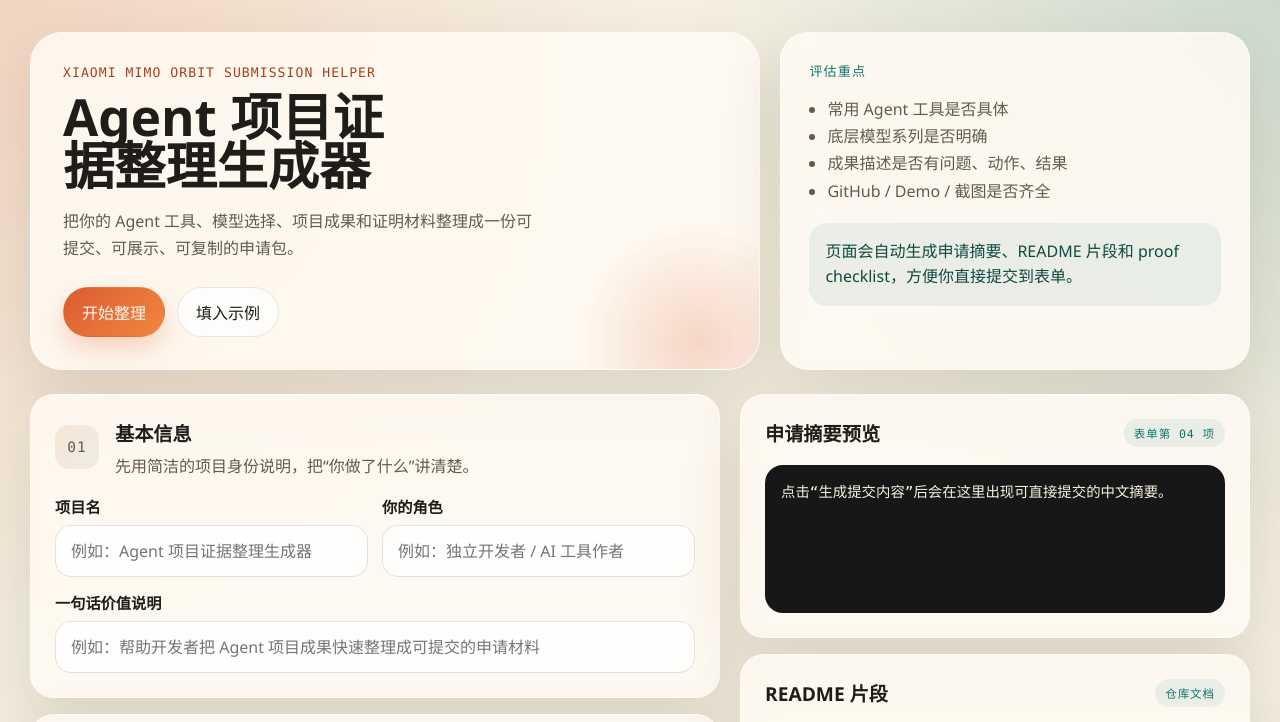
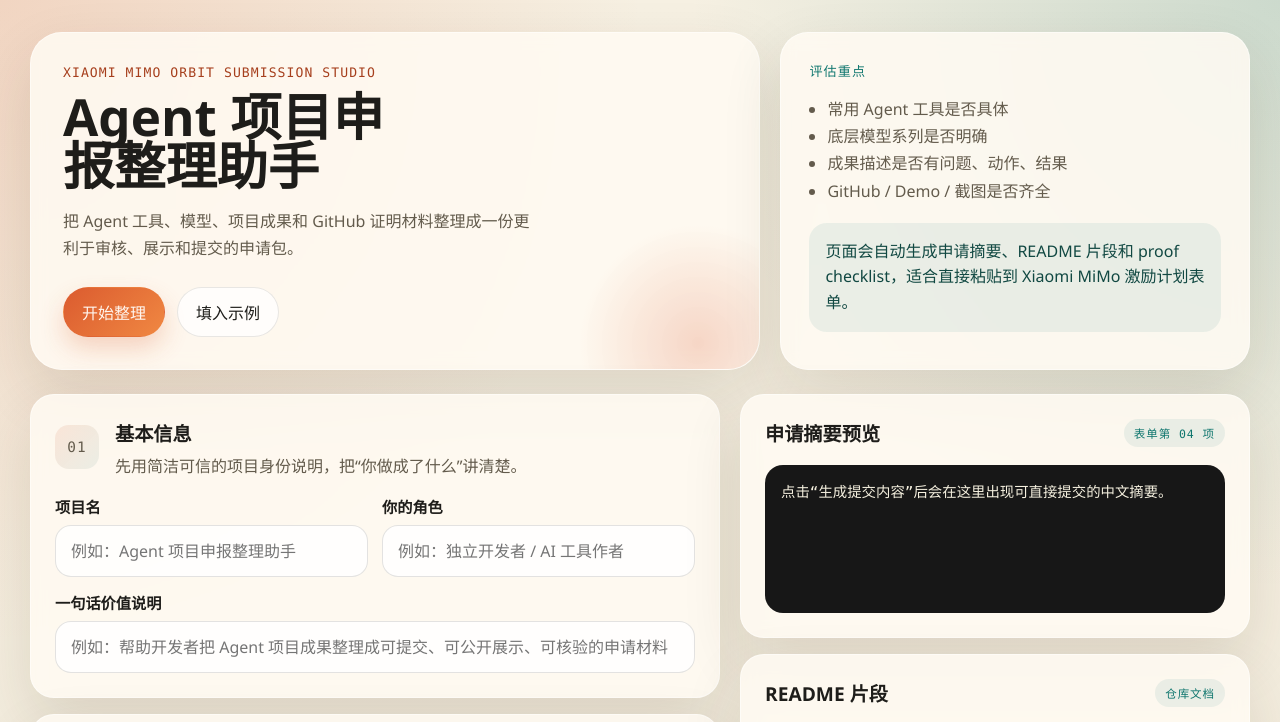
Before and after one commit to AIPlayer0831/agent-evidence-studio-mimo, a plain HTML site: page index.html in a window 1280 px wide. Shown: the top 722 px of the page. Drawn offline with Linux system fonts and the light colour scheme.

Commit message:
Polish landing page title and copy

```diff
--- a/index.html
+++ b/index.html
@@ -3,10 +3,10 @@
   <head>
     <meta charset="UTF-8" />
     <meta name="viewport" content="width=device-width, initial-scale=1.0" />
-    <title>Agent 项目证据整理生成器</title>
+    <title>Agent 项目申报整理助手</title>
     <meta
       name="description"
-      content="为 Xiaomi MiMo 激励计划快速整理 Agent 工具、模型系列、项目成果与证明材料。"
+      content="面向 Xiaomi MiMo 激励计划的 Agent 项目申报整理助手，可自动生成申请摘要、README 片段与 Proof Checklist。"
     />
     <link rel="stylesheet" href="./styles.css" />
   </head>
@@ -14,10 +14,10 @@
     <div class="page-shell">
       <header class="hero">
         <div class="hero-copy">
-          <p class="eyebrow">Xiaomi MiMo Orbit Submission Helper</p>
-          <h1>Agent 项目证据整理生成器</h1>
+          <p class="eyebrow">Xiaomi MiMo Orbit Submission Studio</p>
+          <h1>Agent 项目申报整理助手</h1>
           <p class="hero-text">
-            把你的 Agent 工具、模型选择、项目成果和证明材料整理成一份可提交、可展示、可复制的申请包。
+            把 Agent 工具、模型、项目成果和 GitHub 证明材料整理成一份更利于审核、展示和提交的申请包。
           </p>
           <div class="hero-actions">
             <button class="primary-btn" type="button" data-scroll-target="#workspace">
@@ -37,7 +37,7 @@
             <li>GitHub / Demo / 截图是否齐全</li>
           </ul>
           <div class="panel-note">
-            页面会自动生成申请摘要、README 片段和 proof checklist，方便你直接提交到表单。
+            页面会自动生成申请摘要、README 片段和 proof checklist，适合直接粘贴到 Xiaomi MiMo 激励计划表单。
           </div>
         </aside>
       </header>
@@ -50,7 +50,7 @@
                 <p class="step">01</p>
                 <div>
                   <h2>基本信息</h2>
-                  <p>先用简洁的项目身份说明，把“你做了什么”讲清楚。</p>
+                  <p>先用简洁可信的项目身份说明，把“你做成了什么”讲清楚。</p>
                 </div>
               </div>
               <div class="field-grid">
@@ -60,7 +60,7 @@
                     type="text"
                     id="projectName"
                     name="projectName"
-                    placeholder="例如：Agent 项目证据整理生成器"
+                    placeholder="例如：Agent 项目申报整理助手"
                   />
                 </label>
                 <label class="field">
@@ -73,7 +73,7 @@
                     type="text"
                     id="valueProp"
                     name="valueProp"
-                    placeholder="例如：帮助开发者把 Agent 项目成果快速整理成可提交的申请材料"
+                    placeholder="例如：帮助开发者把 Agent 项目成果整理成可提交、可公开展示、可核验的申请材料"
                   />
                 </label>
               </div>
@@ -134,7 +134,7 @@
                 <p class="step">03</p>
                 <div>
                   <h2>具体成果描述</h2>
-                  <p>建议按“问题 → 功能 → 结果”来写，页面会自动拼成提交摘要。</p>
+                  <p>建议按“问题 → 功能 → 结果”来写，页面会自动整理成更适合提交的摘要。</p>
                 </div>
               </div>
               <div class="field-grid">
```
